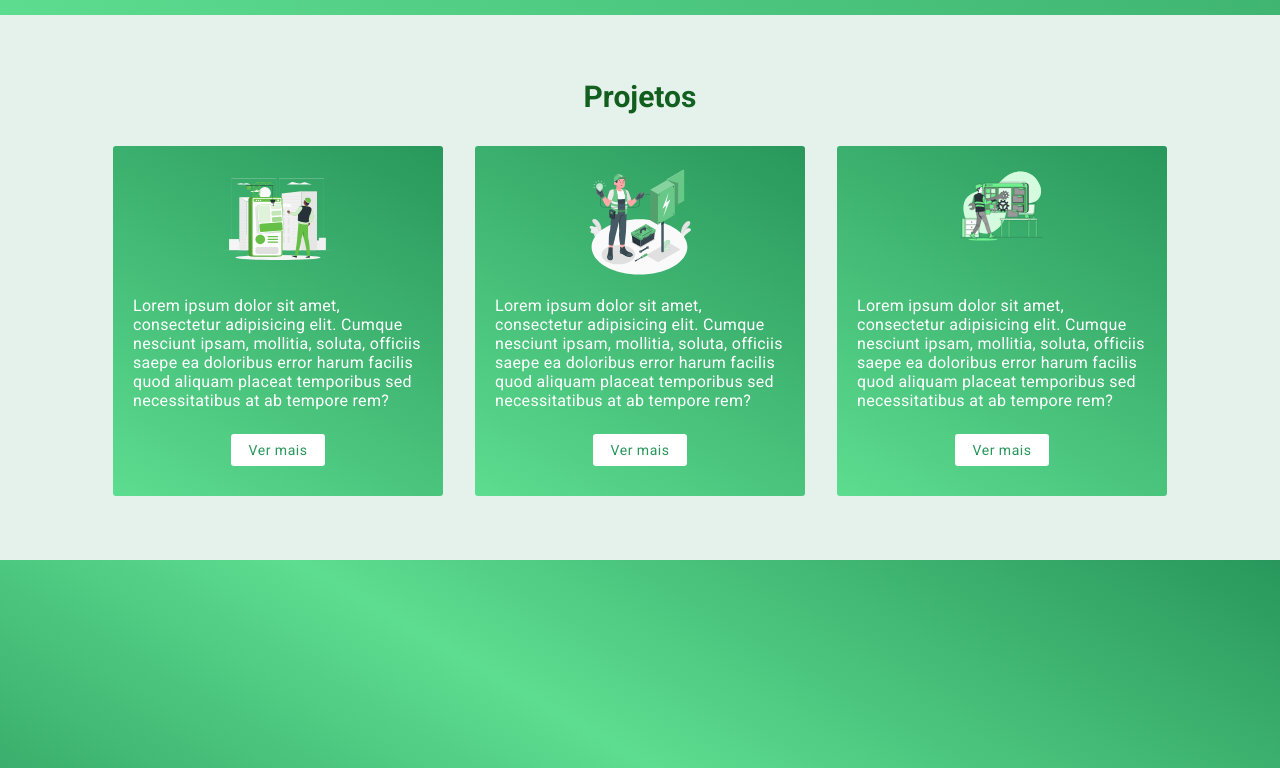
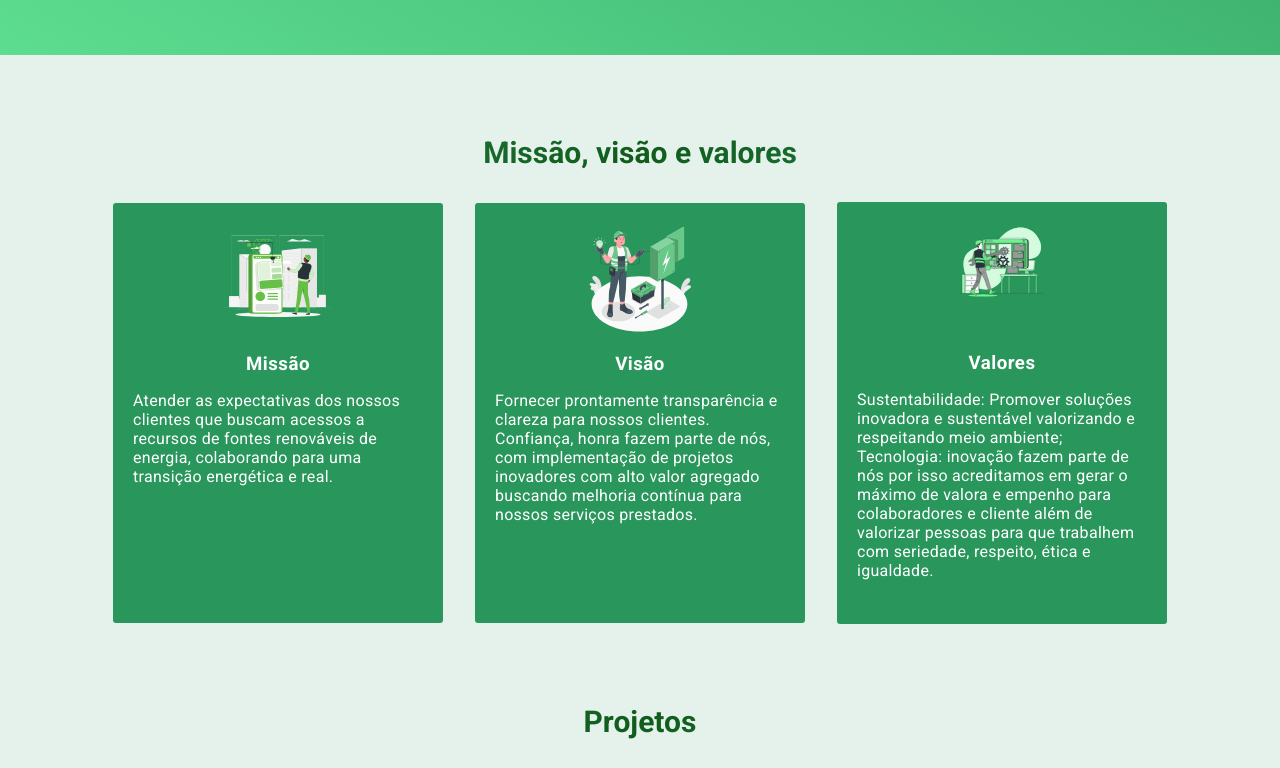
Before and after one commit to pedrosouz6/nep-engenharia, a plain HTML site: page index.html in a window 1280 px wide. Shown: the part 1300-2068 px from the top of the page. Drawn offline with Linux system fonts and the light colour scheme.

Commit message:
simulator

```diff
--- a/animation.js
+++ b/animation.js
@@ -7,7 +7,7 @@ if(target.length) {
 }
 
 function animaScroll() {
-    const windowTop = window.pageYOffset + ((window.innerHeight * 3) / 4);
+    const windowTop = window.pageYOffset + ((window.innerHeight * 3) / 3);
     target.forEach((element) => {
         if(windowTop > element.offsetTop) {
             element.classList.add('animation');
--- a/index.css
+++ b/index.css
@@ -233,7 +233,7 @@ main {
     width: 100%;
     background: linear-gradient(210deg, var(--color-main), #5ddd90);
     clip-path: polygon(0 60px, 100% 0, 100% 100%, 0% 100%);
-    padding: 70px 0;
+    padding: 90px 0;
 }
 
 
@@ -276,7 +276,7 @@ main {
 /* projetos */
 #projetos {
     width: 100%;
-    padding: 4rem 0;
+    padding: 5rem 0;
 }
 
 #projetos .header--projetos h2 {
@@ -309,7 +309,7 @@ main {
     flex-direction: column;
     align-items: center;
 
-    background: linear-gradient(210deg, var(--color-main), #5ddd90);
+    background: var(--color-main);
 }
 
 #projetos .container--projetos .cards p {
@@ -343,12 +343,76 @@ main {
     width: 100%;
 }
 
+/* ------------------------------------------------------------------------------------------ */
+
+#missao-visao-valores {
+    width: 100%;
+    padding-top: 5rem;
+}
+
+#missao-visao-valores .header--projetos h2 {
+    font-size: 30px;
+    text-align: center;
+    margin-bottom: 2rem;
+    background-image: var(--gradient-text);
+    background-clip: text;
+    -webkit-background-clip: text;
+
+    -webkit-text-fill-color: transparent;
+
+    color: black;
+}
+
+#missao-visao-valores .container--projetos {
+    display: flex;
+    align-items: center;
+    flex-wrap: wrap;
+    justify-content: center;
+    gap: 2rem;
+}
+
+#missao-visao-valores .container--projetos .cards {
+    width: 330px;
+    min-height: 420px;
+    max-height: auto;
+    padding: 20px;
+    border-radius: 3px;
+
+    display: flex;
+    flex-direction: column;
+    align-items: center;
+
+    background: var(--color-main);
+}
+
+#missao-visao-valores .container--projetos .cards p {
+    margin-bottom: 1.5rem;
+    color: var(--color-text);
+    letter-spacing: .3px;
+}
+
+#missao-visao-valores .container--projetos .cards h4 {
+    color: white;
+    letter-spacing: .5px;
+    font-size: 14pt;
+    margin-bottom: 1rem;
+}
+
+#missao-visao-valores .container--projetos .cards .cards-img {
+    width: 110px;
+    height: 130px;
+}
+
+#missao-visao-valores .container--projetos .cards .cards-img img {
+    width: 100%;
+}
+
 
 /* rodape */
 #rodape {
     width: 100%;
     padding-top: 30px;
-    background: linear-gradient(210deg, var(--color-main), #5ddd90, var(--color-main));
+    background-color: var(--color-main);
     color: var(--color-text);
 }
 
--- a/index.html
+++ b/index.html
@@ -19,8 +19,9 @@
                 <nav class="nav-header">
                     <ul>
                         <li><a href='#quem-somos'>Quem somos?</a></li>
+                        <li><a href="#missao-visao-valores">MVV</a></li>
                         <li><a href="#projetos">Projetos</a></li>
-                        <li><a href="#contato">Contato</a></li>
+                        <li><a href="#rodape">Contato</a></li>
                         <li><a href="./simulador.html">Simulador</a></li>
                     </ul>
 
@@ -73,6 +74,43 @@
             </div>
         </section>
 
+        <section id="missao-visao-valores">
+            <div class="center">
+                <div class="header--projetos">
+                    <h2>Missão, visão e valores</h2>
+                </div>
+
+                <article class="container--projetos">
+                    <div class="cards" data-anima='left'>
+                        <div class="cards-img">
+                            <img src="./images/pages/index/projetos-solar.svg" alt="Imagem ilustrando energia solar">
+                        </div>
+                        <h4>Missão</h4>
+                        <p>Atender as expectativas dos nossos clientes que buscam acessos a recursos de fontes renováveis de energia, colaborando para uma transição energética e real.</p>
+                    </div>
+
+                    <div class="cards" data-anima='left'>
+                        <div class="cards-img">
+                            <img src="./images/pages/index/projetos-eletrica.svg" alt="Imagem ilustrando energia elétrica">
+                        </div>
+                        <h4>Visão</h4>
+                        <p>Fornecer prontamente transparência e clareza para nossos clientes. Confiança, honra fazem parte de nós, com implementação de projetos inovadores com alto valor agregado buscando melhoria contínua para nossos serviços prestados.</p>
+                    </div>
+
+                    <div class="cards" data-anima='right'>
+                        <div class="cards-img">
+                            <img src="./images/pages/index/projetos-instalacoes.svg" alt="Imagem ilustrando instalação da energia elétrica">
+                        </div>
+                        <h4>Valores</h4>
+                        <p>
+                            Sustentabilidade: Promover soluções inovadora e sustentável valorizando e respeitando meio ambiente;
+                            Tecnologia: inovação fazem parte de nós por isso acreditamos em gerar o máximo de valora e empenho para colaboradores e cliente além de valorizar pessoas para que trabalhem com seriedade, respeito, ética e igualdade.
+                        </p>
+                    </div>
+                </article>
+            </div>
+        </section>
+
         <section id="projetos">
             <div class="center">
                 <div class="header--projetos">
@@ -110,7 +148,7 @@
 
     <footer id="rodape">
         <div class="center">
-            <div class="container--footer" data-anima='right'>
+            <div class="container--footer">
                 <div class="contact-us">
                     <h4>Fale conosco</h4>
                     <address>
@@ -127,7 +165,7 @@
                     </address>
                 </div>
 
-                <div class="about" data-anima='left'>
+                <div class="about">
                     <h4>Nep Engenharia</h4>
                     <p>Lorem ipsum, dolor sit amet consectetur adipisicing elit. Cum itaque suscipit repellendus fugiat iure eum corrupti, esse corporis in, nisi reprehenderit rerum quas. Voluptatem ratione porro molestiae voluptatum saepe quisquam?</p>
                     <nav>
--- a/simulador.js
+++ b/simulador.js
@@ -33,9 +33,9 @@ form.addEventListener('submit', (e) => {
         const calculoPlacasDigitos = calculoPlacas.toFixed(2);
         const calculoPlacasArredondar = calculoPlacasDigitos.split('.');
         if(calculoPlacasArredondar[1] > 70) {
-            result.innerHTML = `Você vai precisa de <span>${Math.ceil(calculoPlacasDigitos)}</span> Módulos Solares `
+            result.innerHTML = `Você vai precisa <span> aproximadamente </span> de <span>${Math.ceil(calculoPlacasDigitos)}</span> Módulos Solares `
         } else {
-            result.innerHTML = `Você vai precisa de <span>${Math.floor(calculoPlacasDigitos)}</span> Módulos Solares `
+            result.innerHTML = `Você vai precisa <span> aproximadamente </span> de <span>${Math.floor(calculoPlacasDigitos)}</span> Módulos Solares `
         }
     }
 })
```
Also changed, not shown: simulador.css (+35 -17 lines), simulador.html (+10 -4 lines).
